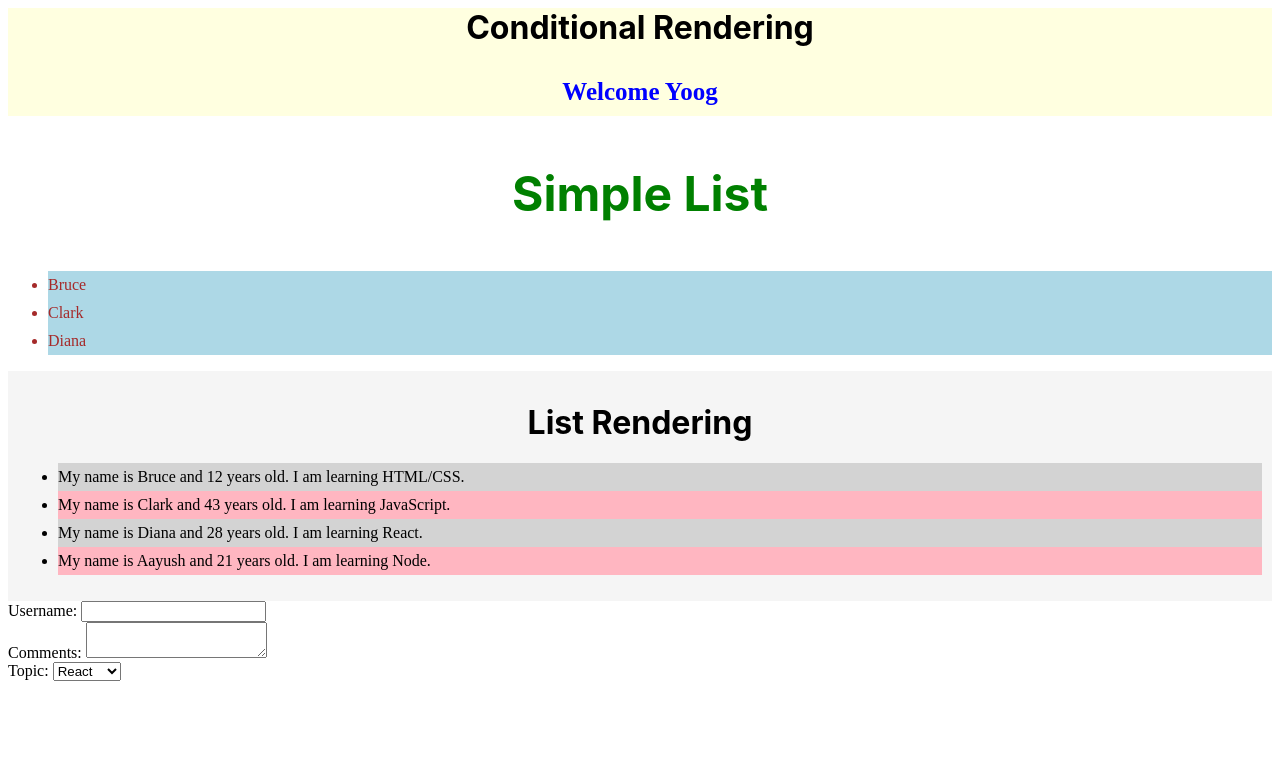
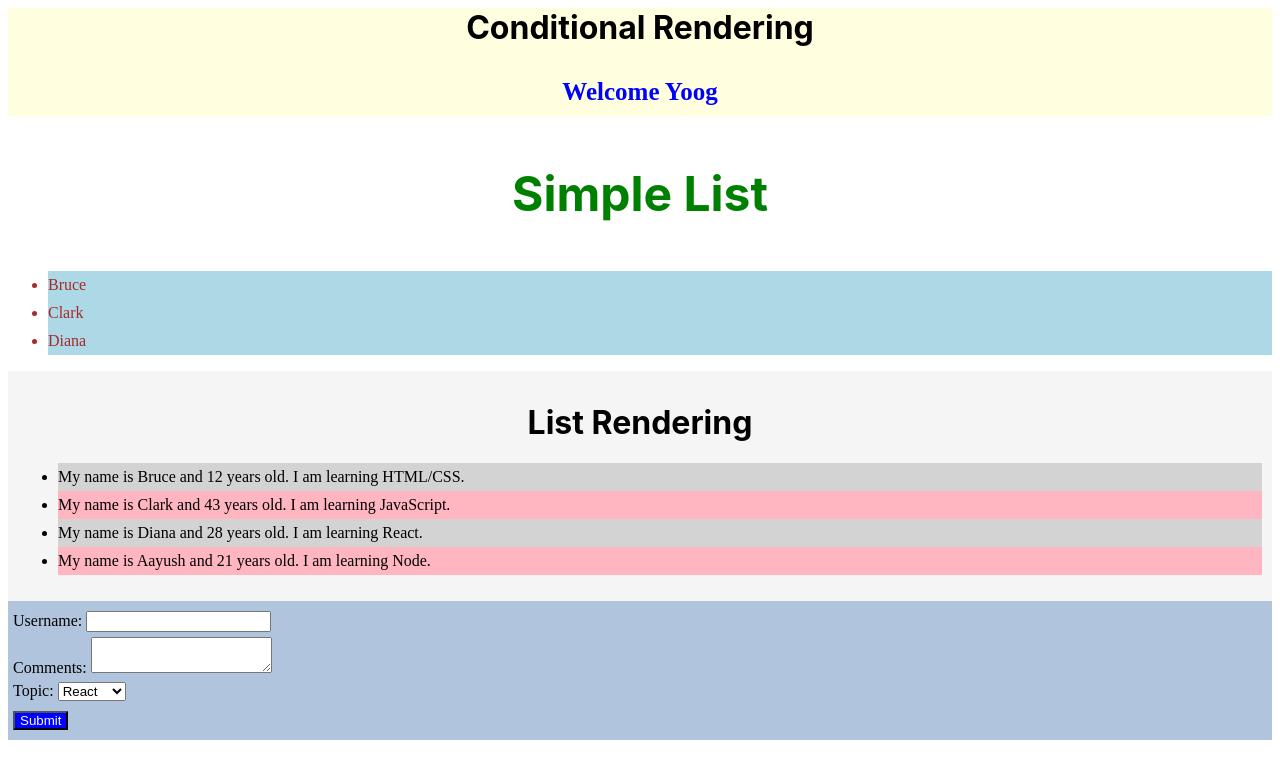
Before and after one commit to yugmani/React-basics-2, a React (Create React App) app: page / in a window 1280 px wide. Shown: the top 778 px of the page. Built offline with nearby package versions, Linux system fonts and the light colour scheme.

Commit message:
style form

```diff
--- a/src/components/Form.js
+++ b/src/components/Form.js
@@ -28,22 +28,32 @@ class Form extends Component {
       topic: event.target.value,
     });
   };
+
+  handleSubmit = (event) => {
+    console.log(
+      `${this.state.username} ${this.state.comments} ${this.state.topic}`
+    );
+    event.preventDefault();
+  };
+
   render() {
+    const { username, comments, topic } = this.state;
+
     return (
-      <form>
+      <form onSubmit={this.handleSubmit} className="user-form">
         <div>
           <label htmlFor="username">Username: </label>
           <input
             name="username"
             type="text"
-            value={this.state.username}
+            value={username}
             onChange={this.handleUsernameChange}
           />
         </div>
         <div>
           <label>Comments: </label>
           <textarea
-            value={this.state.comments}
+            value={comments}
             onChange={this.handleCommentsChange}
           ></textarea>
         </div>
@@ -52,7 +62,7 @@ class Form extends Component {
           <select
             name="courses"
             id=""
-            value={this.state.topic}
+            value={topic}
             onChange={this.handleTopicChange}
           >
             <option value="react">React</option>
@@ -60,6 +70,7 @@ class Form extends Component {
             <option value="vue">Vue</option>
           </select>
         </div>
+        <button type="submit">Submit</button>
       </form>
     );
   }
--- a/src/style.css
+++ b/src/style.css
@@ -53,3 +53,31 @@ ul > li {
 .pad10 {
   padding: 10px;
 }
+
+.user-form {
+  background-color: lightsteelblue;
+  padding: 5px;
+}
+.user-form > * {
+  margin: 5px 0;
+}
+
+button {
+  background-color: blue;
+  color: white;
+  padding: 0 5px;
+  transition: 300ms ease-in-out;
+}
+
+.user-form input:focus,
+.user-form textarea:focus,
+.user-form select:focus {
+  outline: none;
+  border: none;
+}
+
+.user-form > button:hover {
+  cursor: pointer;
+  background-color: navy;
+  transform: scale(1.1);
+}
```
